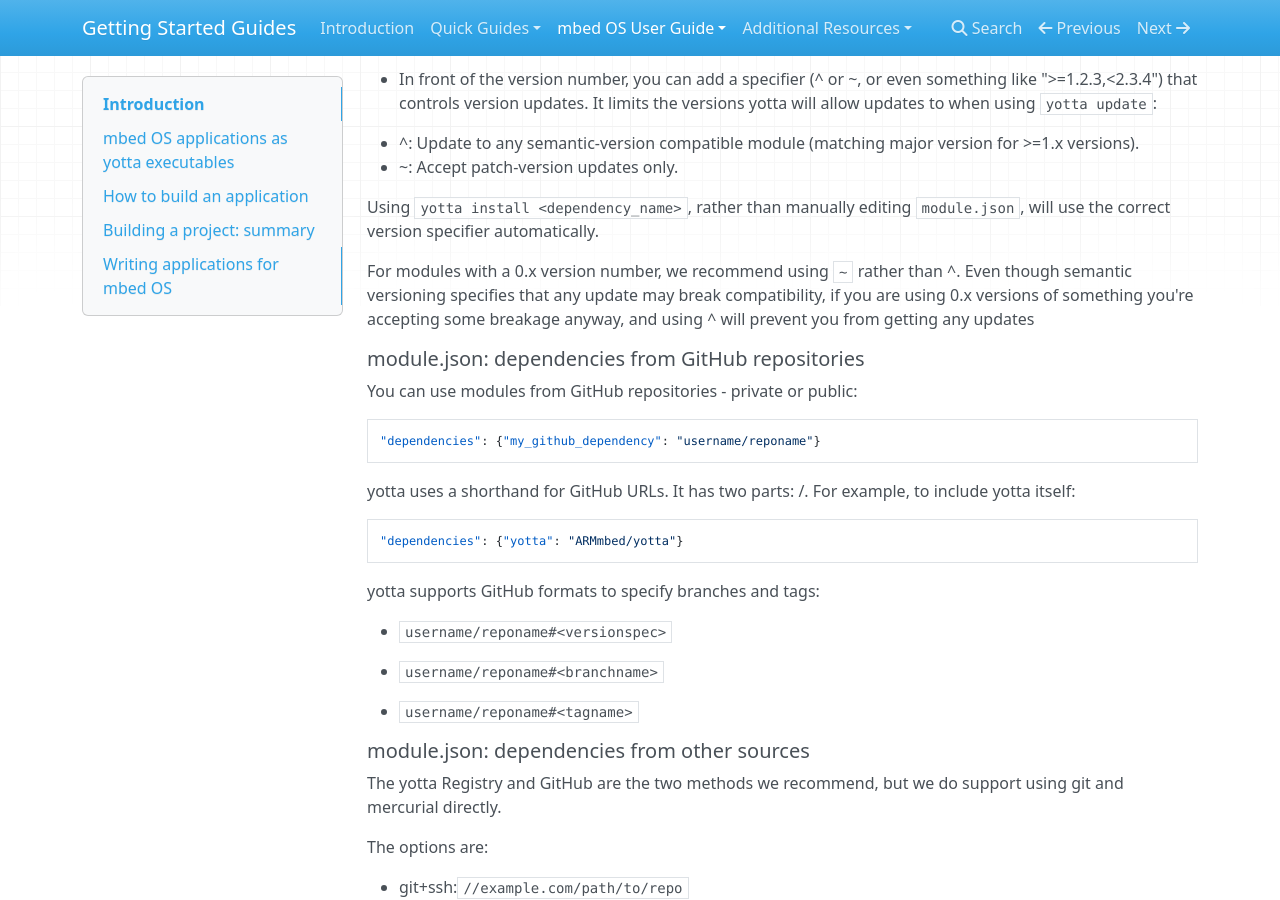
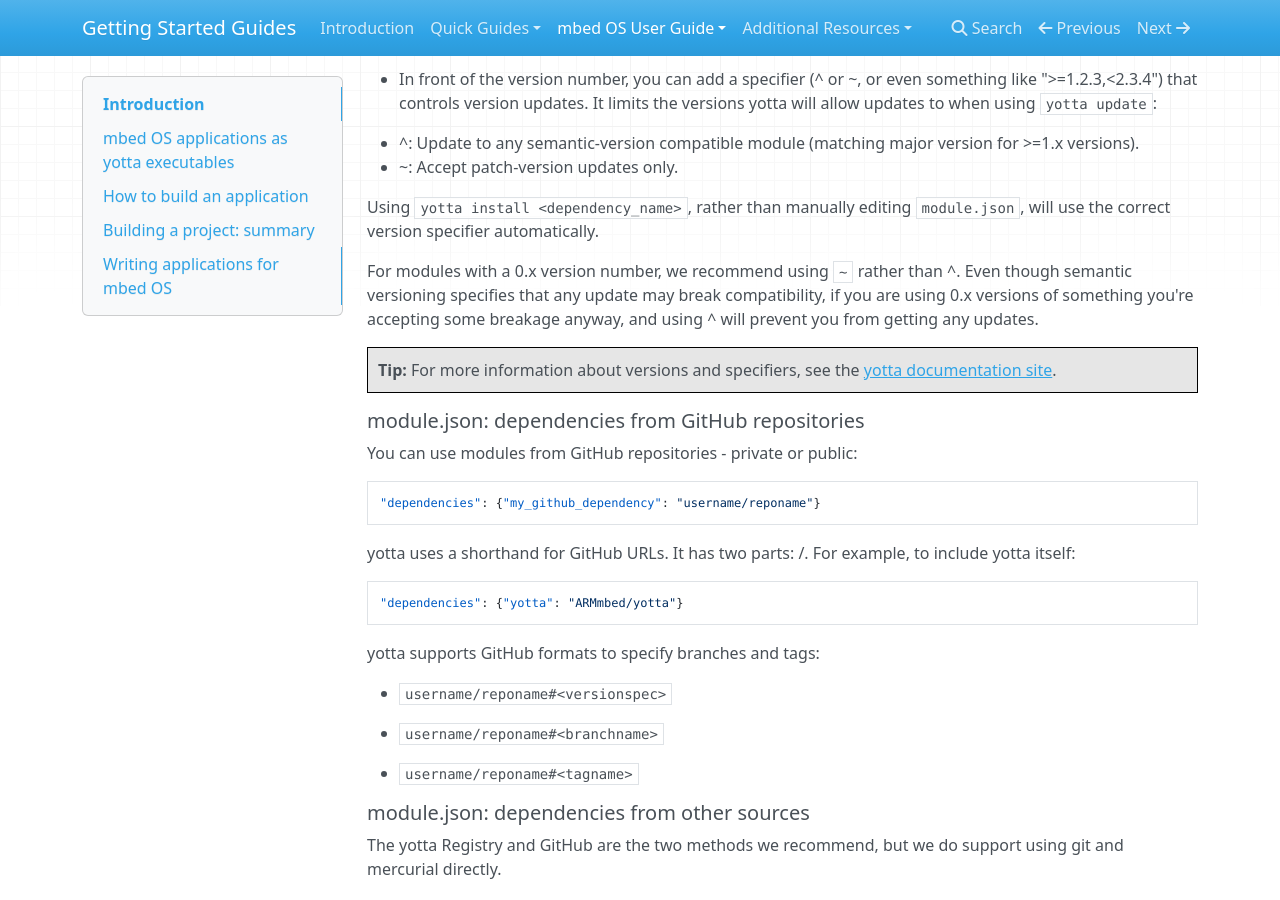
Before and after one commit to ARMmbed/GettingStartedmbedOS, an MkDocs documentation site: the page built from Docs/Full_Guide/app_on_yotta.md, in a window 1280 px wide and 900 px high, scrolled down 7713 px. Built offline with MkDocs 1.6.1, drawn with Linux system fonts in a browser that asks for light colours; nearby versions of some CDN libraries; old or Windows-style settings are respelled for this version of MkDocs.

Commit message:
Added the link

```diff
--- a/Docs/Full_Guide/app_on_yotta.md
+++ b/Docs/Full_Guide/app_on_yotta.md
@@ -256,7 +256,9 @@ Selecting the dependency version:
 
 Using ``yotta install <dependency_name>``, rather than manually editing ``module.json``, will use the correct version specifier automatically.
 
-For modules with a 0.x version number, we recommend using ``~`` rather than ^. Even though semantic versioning specifies that any update may break compatibility, if you are using 0.x versions of something you're accepting some breakage anyway, and using ^ will prevent you from getting any updates
+For modules with a 0.x version number, we recommend using ``~`` rather than ^. Even though semantic versioning specifies that any update may break compatibility, if you are using 0.x versions of something you're accepting some breakage anyway, and using ^ will prevent you from getting any updates.
+
+<span style="background-color:#E6E6E6;  border:1px solid #000;display:block; height:100%; padding:10px">**Tip:** For more information about versions and specifiers, see the [yotta documentation site](http://yottadocs.mbed.com/reference/module.html#dependencies).</span>
 
 ##### module.json: dependencies from GitHub repositories
 
```
